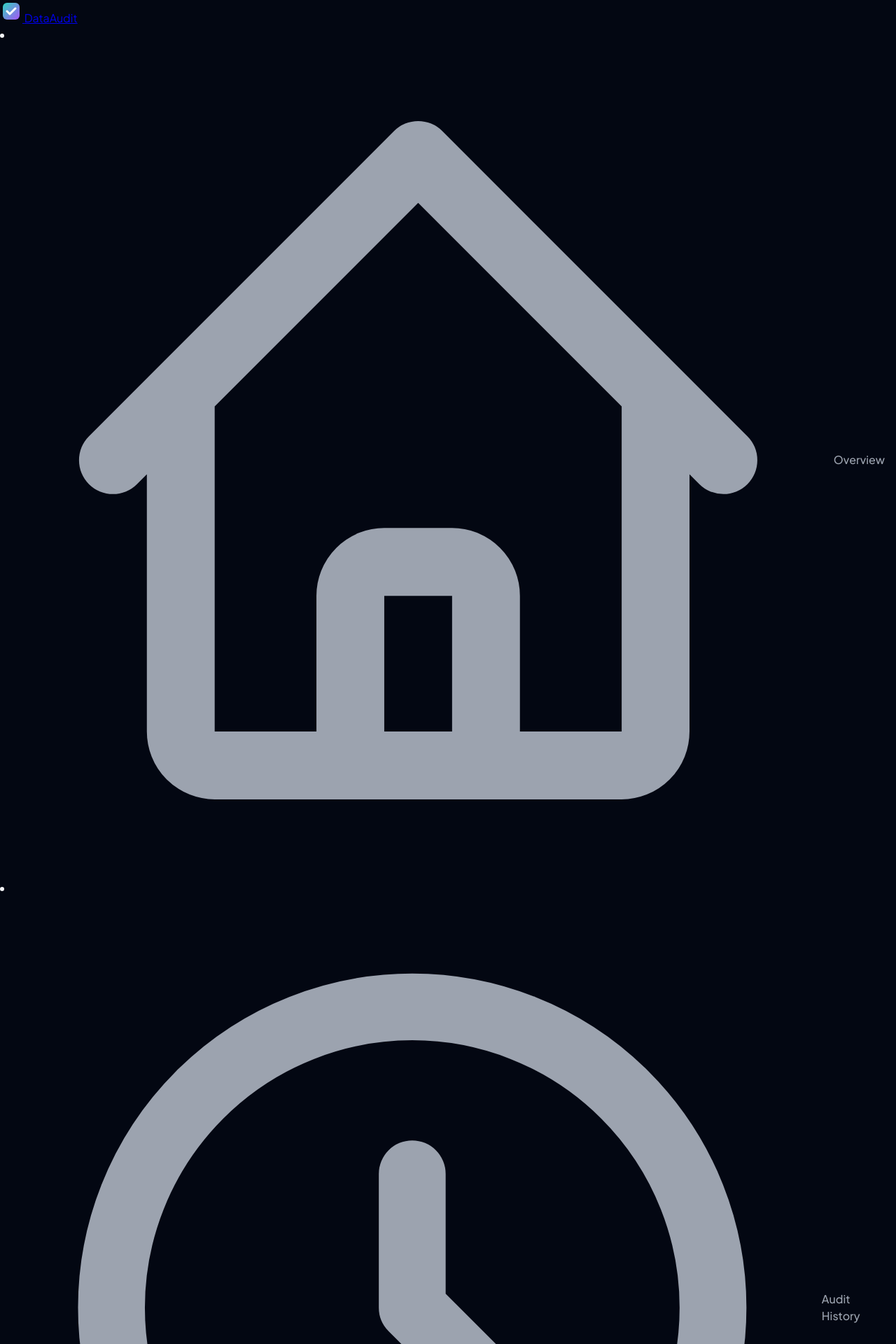
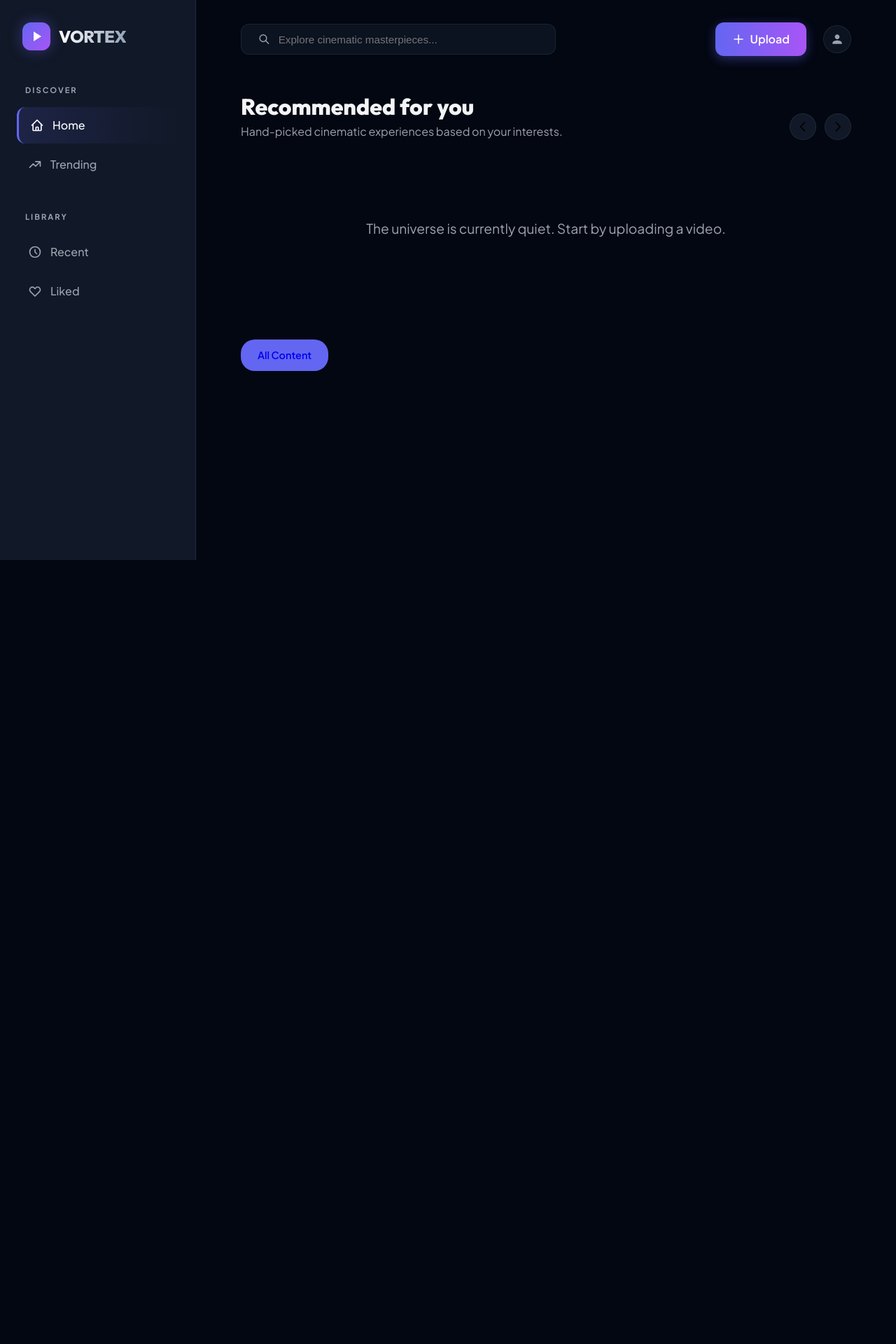
Before and after one commit to AliHamza-lab/revenu_flow, a Django app: page / in a window 1280 px wide. Shown: the top 1920 px of the page at 70% size. After the commit the page ends 800 px from the top, so only its background shows below. Run offline with Django 5.2, Linux system fonts and the light colour scheme; data that the repository does not hold is empty.

Commit message:
Fix: Fully cleaned base.html and resolved NoReverseMatch errors

```diff
--- a/engine/templates/engine/base.html
+++ b/engine/templates/engine/base.html
@@ -75,6 +75,7 @@
             gap: 12px;
             margin-bottom: 3rem;
             padding: 0 0.5rem;
+            text-decoration: none;
         }
 
         .logo-icon {
@@ -199,6 +200,16 @@
             box-shadow: 0 6px 20px var(--primary-glow);
         }
 
+        .btn-secondary {
+            background: var(--glass);
+            color: #fff;
+            border: 1px solid var(--border);
+        }
+
+        .btn-secondary:hover {
+            background: var(--glass-hover);
+        }
+
         /* Animations */
         @keyframes slideUp {
             from {
@@ -212,94 +223,89 @@
             }
         }
 
-        .animate-slide {}
-
-        @media (max-width: 1024px) {
-            aside {
-                width: 80px;
-                padding: 2.5rem 0.75rem;
-            }
-
-            .logo span,
-            .nav-link span,
-            .sidebar-footer {
-                display: none;
-            }
-
-            main {
-                margin-left: 80px;
-                padding: 2rem;
-            }
+        .animate-slide {
+            animation: slideUp 0.6s cubic-bezier(0.4, 0, 0.2, 1) forwards;
         }
     </style>
-    {% block extra_head %}{% endblock %}
 </head>
 
 <body>
-    <aside>
-        <a href="{% url 'dashboard' %}" class="logo">
-            <svg width="32" height="32" viewBox="0 0 32 32" fill="none" xmlns="http://www.w3.org/2000/svg">
-                <rect x="4" y="4" width="24" height="24" rx="6" fill="url(#logo-grad)" />
-                <path d="M10 16L14 20L22 12" stroke="white" stroke-width="3" stroke-linecap="round"
-                    stroke-linejoin="round" />
-                <defs>
-                    <linearGradient id="logo-grad" x1="4" y1="4" x2="28" y2="28" gradientUnits="userSpaceOnUse">
-                        <stop stop-color="#2DD4BF" />
-                        <stop offset="1" stop-color="#A855F7" />
-                    </linearGradient>
-                </defs>
+    <aside class="sidebar">
+        <a href="{% url 'home' %}" class="logo-container">
+            <div class="logo-icon">
+                <svg width="24" height="24" fill="white" viewBox="0 0 24 24">
+                    <path d="M8 5v14l11-7z" />
                 </svg>
-            <span>Data<span>Audit</span></span>
+            </div>
+            <span class="logo-text">VORTEX</span>
         </a>
 
-        <nav class="nav-menu">
-            <li>
-                <a href="{% url 'dashboard' %}"
-                    class="nav-link {% if request.resolver_match.url_name == 'dashboard' %}active{% endif %}">
-                    <svg fill="none" stroke="currentColor" viewBox="0 0 24 24">
+        <nav class="nav-section">
+            <div class="nav-label">Discover</div>
+            <a href="{% url 'home' %}"
+                class="nav-link {% if request.resolver_match.url_name == 'home' %}active{% endif %}">
+                <svg width="20" height="20" fill="none" stroke="currentColor" viewBox="0 0 24 24">
                     <path stroke-linecap="round" stroke-linejoin="round" stroke-width="2"
                         d="M3 12l2-2m0 0l7-7 7 7M5 10v10a1 1 0 001 1h3m10-11l2 2m-2-2v10a1 1 0 01-1 1h-3m-6 0a1 1 0 001-1v-4a1 1 0 011-1h2a1 1 0 011 1v4a1 1 0 001 1m-6 0h6" />
                 </svg>
-                    <span>Overview</span>
+                Home
             </a>
-            </li>
-            <li>
-                <a href="{% url 'historical' %}"
-                    class="nav-link {% if request.resolver_match.url_name == 'historical' %}active{% endif %}">
-                    <svg fill="none" stroke="currentColor" viewBox="0 0 24 24">
+            <a href="#" class="nav-link">
+                <svg width="20" height="20" fill="none" stroke="currentColor" viewBox="0 0 24 24">
+                    <path stroke-linecap="round" stroke-linejoin="round" stroke-width="2"
+                        d="M13 7h8m0 0v8m0-8l-8 8-4-4-6 6" />
+                </svg>
+                Trending
+            </a>
+        </nav>
+
+        <nav class="nav-section">
+            <div class="nav-label">Library</div>
+            <a href="#" class="nav-link">
+                <svg width="20" height="20" fill="none" stroke="currentColor" viewBox="0 0 24 24">
                     <path stroke-linecap="round" stroke-linejoin="round" stroke-width="2"
                         d="M12 8v4l3 3m6-3a9 9 0 11-18 0 9 9 0 0118 0z" />
                 </svg>
-                    <span>Audit History</span>
+                Recent
             </a>
-            </li>
-            <li style="margin-top: 1rem; padding-top: 1rem; border-top: 1px solid var(--border);">
-                <span
-                    style="font-size: 11px; color: var(--text-muted); padding-left: 1.25rem; text-transform: uppercase; letter-spacing: 1px;">Premium
-                    Tools</span>
-            </li>
-            <li>
-                <a href="#" class="nav-link" style="opacity: 0.4; cursor: default;">
-                    <svg fill="none" stroke="currentColor" viewBox="0 0 24 24">
+            <a href="#" class="nav-link">
+                <svg width="20" height="20" fill="none" stroke="currentColor" viewBox="0 0 24 24">
                     <path stroke-linecap="round" stroke-linejoin="round" stroke-width="2"
-                            d="M9 19v-6a2 2 0 00-2-2H5a2 2 0 00-2 2v6a2 2 0 002 2h2a2 2 0 002-2zm0 0V9a2 2 0 012-2h2a2 2 0 012 2v10m-6 0a2 2 0 002 2h2a2 2 0 002-2m0 0V5a2 2 0 012-2h2a2 2 0 012 2v14a2 2 0 01-2 2h-2a2 2 0 01-2-2z" />
+                        d="M4.318 6.318a4.5 4.5 0 000 6.364L12 20.364l7.682-7.682a4.5 4.5 0 00-6.364-6.364L12 7.636l-1.318-1.318a4.5 4.5 0 00-6.364 0z" />
                 </svg>
-                    <span>Data Mapper</span>
+                Liked
             </a>
-            </li>
         </nav>
+    </aside>
 
-        <div class="sidebar-footer" style="margin-top: auto; padding-top: 2rem;">
-            <div class="glass-card" style="padding: 1.25rem; border-radius: 16px; background: rgba(255,255,255,0.01);">
-                <p style="font-size: 12px; color: #fff; font-weight: 600; margin-bottom: 4px;">Precision v2.1.0</p>
-                <div style="width: 100%; height: 4px; background: rgba(255,255,255,0.05); border-radius: 2px;">
-                    <div style="width: 85%; height: 100%; background: var(--primary); border-radius: 2px;"></div>
+    <main class="main-content">
+        <header class="top-header">
+            <form action="{% url 'search' %}" method="get" class="search-bar">
+                <svg width="18" height="18" fill="none" stroke="var(--text-muted)" viewBox="0 0 24 24">
+                    <path stroke-linecap="round" stroke-linejoin="round" stroke-width="2"
+                        d="M21 21l-6-6m2-5a7 7 0 11-14 0 7 7 0 0114 0z" />
+                </svg>
+                <input type="text" name="q" placeholder="Explore cinematic masterpieces..."
+                    value="{{ query|default:'' }}">
+            </form>
+
+            <div style="display: flex; align-items: center; gap: 1.5rem;">
+                <a href="{% url 'upload_video' %}" class="btn btn-primary">
+                    <svg width="18" height="18" fill="none" stroke="currentColor" viewBox="0 0 24 24">
+                        <path stroke-linecap="round" stroke-linejoin="round" stroke-width="2" d="M12 4v16m8-8H4" />
+                    </svg>
+                    Upload
+                </a>
+                <div
+                    style="width: 40px; height: 40px; border-radius: 50%; background: var(--glass); border: 1px solid var(--border); display: flex; align-items: center; justify-content: center;">
+                    <svg width="20" height="20" fill="var(--text-muted)" viewBox="0 0 24 24">
+                        <path
+                            d="M12 12c2.21 0 4-1.79 4-4s-1.79-4-4-4-4 1.79-4 4 1.79 4 4 4zm0 2c-2.67 0-8 1.34-8 4v2h16v-2c0-2.66-5.33-4-8-4z" />
+                    </svg>
                 </div>
             </div>
-        </div>
-    </aside>
+        </header>
 
-    <main>
         {% block content %}{% endblock %}
     </main>
 </body>
```
Lines whose indentation alone changed are shown as unchanged.
